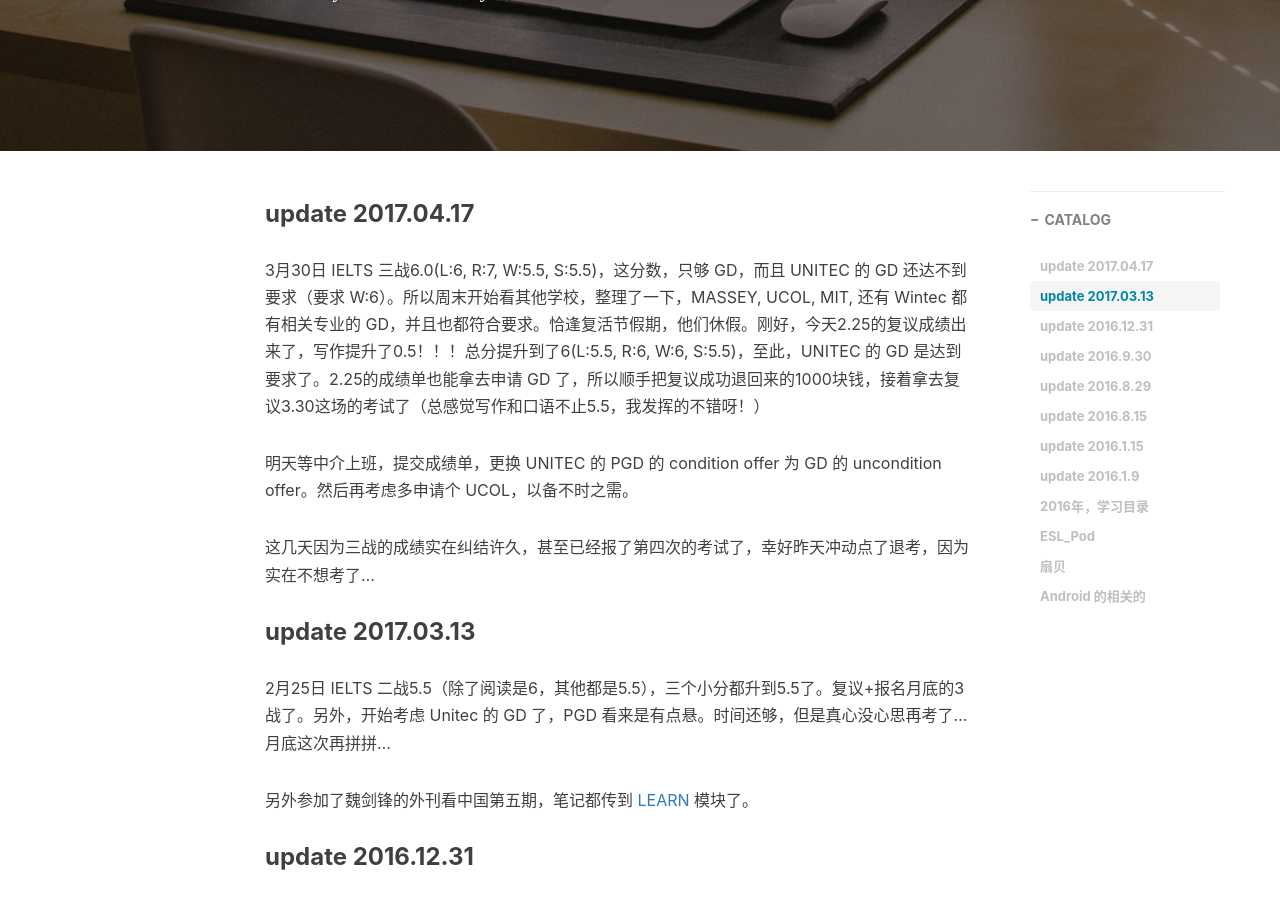
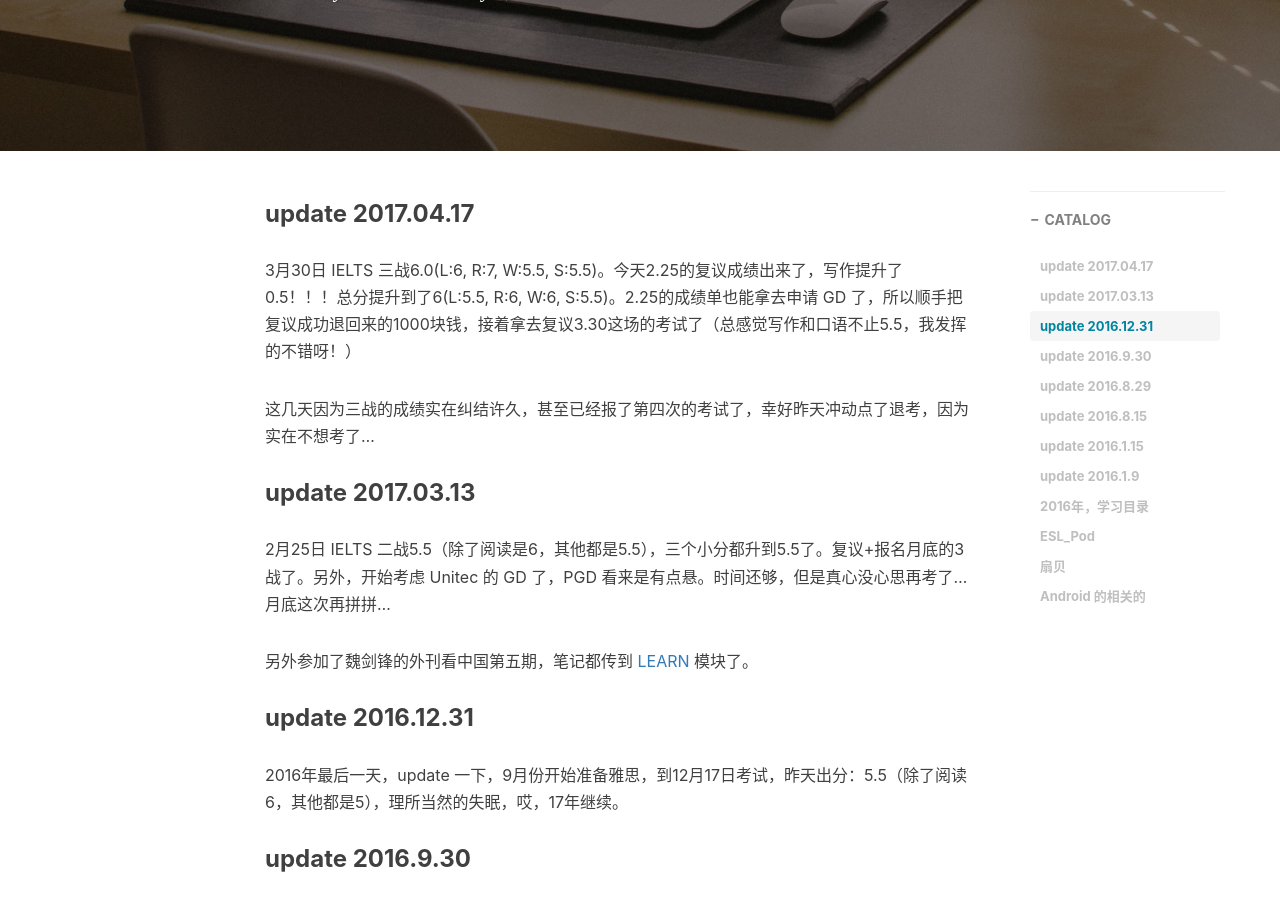
Before and after one commit to MrFuFuFu/mrfufufu.github.io, a Jekyll site: the page built from _posts/2016-01-03-2016_study_plans.markdown, in a window 1280 px wide and 900 px high, scrolled down 372 px. Built offline with Jekyll 4.4.1, drawn with Linux system fonts in a browser that asks for light colours; nearby versions of some CDN libraries; comment, search, counter and statistics services are not loaded.

Commit message:
modify articles

```diff
--- a/_posts/2016-01-03-2016_study_plans.markdown
+++ b/_posts/2016-01-03-2016_study_plans.markdown
@@ -12,9 +12,7 @@ tags:
 
 ### update 2017.04.17
 
-3月30日 IELTS 三战6.0(L:6, R:7, W:5.5, S:5.5)，这分数，只够 GD，而且 UNITEC 的 GD 还达不到要求（要求 W:6）。所以周末开始看其他学校，整理了一下，MASSEY, UCOL, MIT, 还有 Wintec 都有相关专业的 GD，并且也都符合要求。恰逢复活节假期，他们休假。刚好，今天2.25的复议成绩出来了，写作提升了0.5！！！总分提升到了6(L:5.5, R:6, W:6, S:5.5)，至此，UNITEC 的 GD 是达到要求了。2.25的成绩单也能拿去申请 GD 了，所以顺手把复议成功退回来的1000块钱，接着拿去复议3.30这场的考试了（总感觉写作和口语不止5.5，我发挥的不错呀！）
-
-明天等中介上班，提交成绩单，更换 UNITEC 的 PGD 的 condition offer 为 GD 的 uncondition offer。然后再考虑多申请个 UCOL，以备不时之需。
+3月30日 IELTS 三战6.0(L:6, R:7, W:5.5, S:5.5)。今天2.25的复议成绩出来了，写作提升了0.5！！！总分提升到了6(L:5.5, R:6, W:6, S:5.5)。2.25的成绩单也能拿去申请 GD 了，所以顺手把复议成功退回来的1000块钱，接着拿去复议3.30这场的考试了（总感觉写作和口语不止5.5，我发挥的不错呀！）
 
 这几天因为三战的成绩实在纠结许久，甚至已经报了第四次的考试了，幸好昨天冲动点了退考，因为实在不想考了...
 
```
